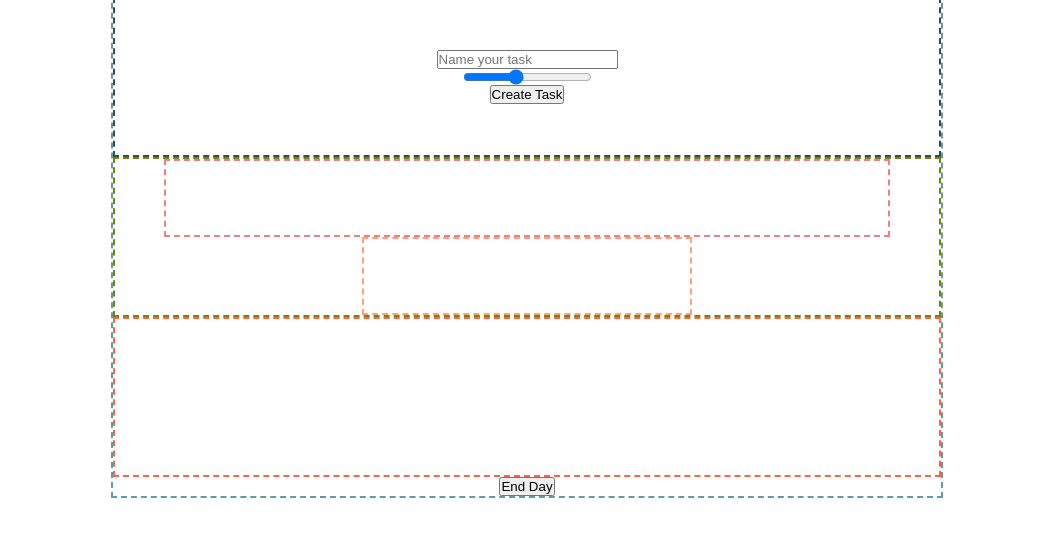
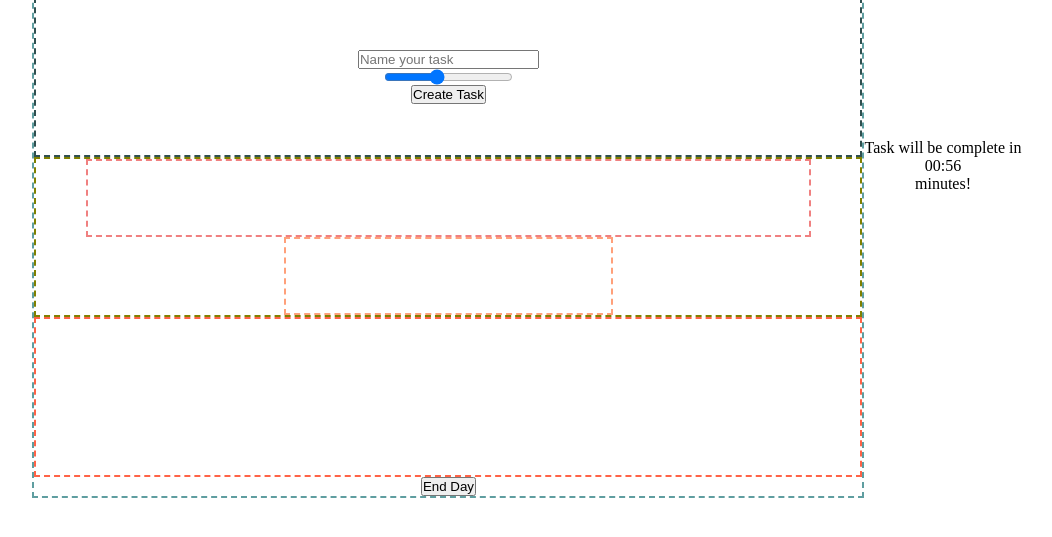
Before and after one commit to cathacz/stayFocused, a website: page src/index.html in a window 1280 px wide. Shown: the part 167-704 px from the top of the page, without its empty margins (113-1165 px from the left). Drawn offline with nearby package versions, Linux system fonts and the light colour scheme; files that its build step writes are made by us from their sources.

Commit message:
timer funtion Omar

```diff
--- a/src/index.html
+++ b/src/index.html
@@ -17,6 +17,7 @@
           cupiditate?
         </h2>
       </div>
+
       <div class="userInput">
         <div class="nameTask">
           <input type="text" placeholder="Name your task" />
@@ -35,5 +36,8 @@
       </div>
       <div class="endDay"><button>End Day</button></div>
     </main>
+    <div>Task will be complete in <span id="time">01:00</span> minutes!</div>
+
+    <script src="./scripts/index.js"></script>
   </body>
 </html>
--- a/src/scripts/index.js
+++ b/src/scripts/index.js
@@ -2,7 +2,27 @@
 
 // function (timer) counting backwards – default 00:00
 // function (startTime) that sets time of task(OMAR)
-const starttime = (e) => {};
+const startTimer = (duration, display) => {
+  let timer = duration,
+    minutes,
+    seconds;
+  setInterval(function () {
+    minutes = parseInt(timer / 60, 10);
+    seconds = parseInt(timer % 60, 10);
+
+    minutes = minutes < 10 ? "0" + minutes : minutes;
+    seconds = seconds < 10 ? "0" + seconds : seconds;
+    display.textContent = minutes + ":" + seconds;
+    if (--timer < 0) {
+      timer = duration;
+    }
+  }, 1000);
+};
+window.onload = function () {
+  let inputUser = 60 * 1,
+    display = document.querySelector("#time");
+  startTimer(inputUser, display);
+};
 // function (stopTime) that stops task >> alert "are you sure? only _____ minutes left" (CATHA)
 
 // list items need buttons and timer
```
